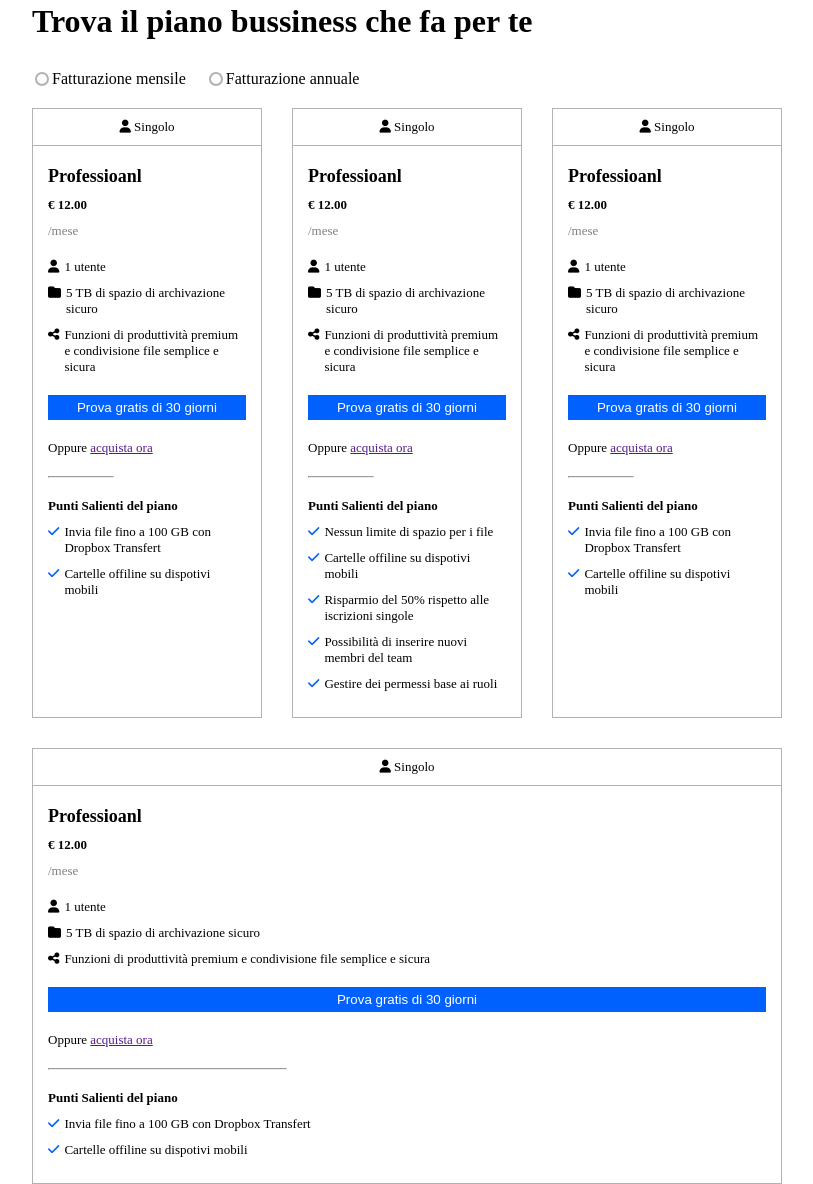
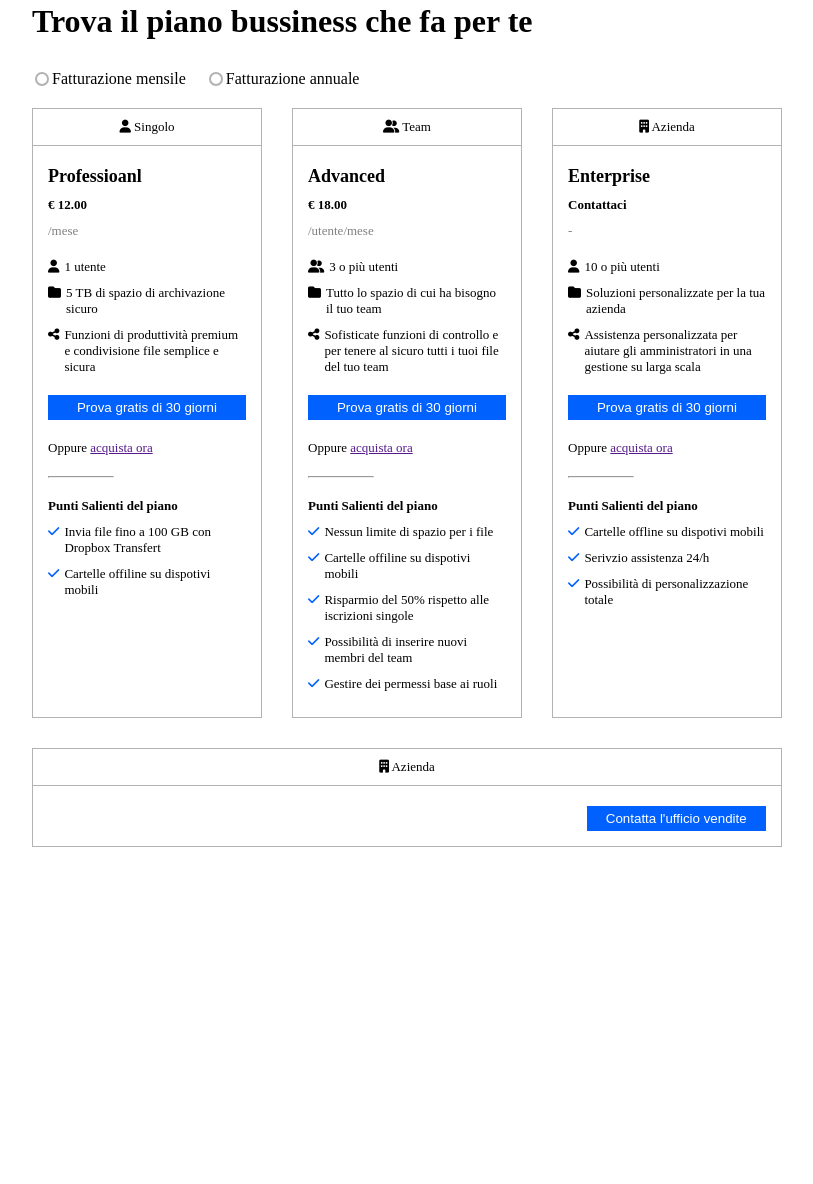
Before and after one commit to asafcastigliano/htmlcss-dropbox, a plain HTML site: page index.html in a window 1280 px wide. Shown: the part 547-1731 px from the top of the page, without its empty margins (233-1046 px from the left). After the commit the page ends 1394 px from the top, so only its background shows below. Drawn offline with Linux system fonts and the light colour scheme.

Commit message:
finirw le prime tre tabelle, inziata la quarta

```diff
--- a/css/style.css
+++ b/css/style.css
@@ -242,3 +242,11 @@ ul{
 .margin-top-30{
     margin-top: 30px;
 }
+
+.col-75{
+    width: 75%;
+}
+
+.col-25{
+    width: 25%;
+}
--- a/index.html
+++ b/index.html
@@ -131,23 +131,23 @@
                 </div>
                 <div class="col-33-20 small border-gray">
                     <div class="div-head text-center">
-                        <i class="fa-solid fa-user"></i> Singolo
+                        <i class="fa-solid fa-user-group"></i> Team
                     </div>
                     <div class="div-body">
-                        <h3>Professioanl</h3>
-                        <p class="margin-bottom-10"><b>&euro; 12.00</b></p>
-                        <p class="color-gray margin-bottom-20">/mese</p>
+                        <h3>Advanced</h3>
+                        <p class="margin-bottom-10"><b>&euro; 18.00</b></p>
+                        <p class="color-gray margin-bottom-20">/utente/mese</p>
                         <div class="display-flex-no-wrap margin-bottom-10">
-                            <div class="margin-5"><i class="fa-solid fa-user"></i></div>
-                            <div class>1 utente</div>
+                            <div class="margin-5"><i class="fa-solid fa-user-group"></i></div>
+                            <div class>3 o più utenti</div>
                         </div>
                         <div class="display-flex-no-wrap margin-bottom-10">
                             <div class="margin-5"><i class="fa-solid fa-folder"></i></div>
-                            <div>5 TB di spazio di archivazione sicuro</div>
+                            <div>Tutto lo spazio di cui ha bisogno il tuo team</div>
                         </div>
                         <div class="display-flex-no-wrap margin-bottom-20">
                             <div class="margin-5"><i class="fa-solid fa-share-nodes"></i></div>
-                            <div>Funzioni di produttività premium e condivisione file semplice e sicura</div>
+                            <div>Sofisticate funzioni di controllo e per tenere al sicuro tutti i tuoi file del tuo team</div>
                         </div>
                         <button class="button-100 margin-bottom-20">Prova gratis di 30 giorni</button>
                         <p class="margin-bottom-20">Oppure <a href="">acquista ora</a></p>
@@ -177,23 +177,23 @@
                 </div>
                 <div class="col-33-20 small border-gray">
                     <div class="div-head text-center">
-                        <i class="fa-solid fa-user"></i> Singolo
+                        <i class="fa-solid fa-building"></i> Azienda
                     </div>
                     <div class="div-body">
-                        <h3>Professioanl</h3>
-                        <p class="margin-bottom-10"><b>&euro; 12.00</b></p>
-                        <p class="color-gray margin-bottom-20">/mese</p>
+                        <h3>Enterprise</h3>
+                        <p class="margin-bottom-10"><b>Contattaci</b></p>
+                        <p class="color-gray margin-bottom-20">-</p>
                         <div class="display-flex-no-wrap margin-bottom-10">
                             <div class="margin-5"><i class="fa-solid fa-user"></i></div>
-                            <div class>1 utente</div>
+                            <div class>10 o più utenti</div>
                         </div>
                         <div class="display-flex-no-wrap margin-bottom-10">
                             <div class="margin-5"><i class="fa-solid fa-folder"></i></div>
-                            <div>5 TB di spazio di archivazione sicuro</div>
+                            <div>Soluzioni personalizzate per la tua azienda</div>
                         </div>
                         <div class="display-flex-no-wrap margin-bottom-20">
                             <div class="margin-5"><i class="fa-solid fa-share-nodes"></i></div>
-                            <div>Funzioni di produttività premium e condivisione file semplice e sicura</div>
+                            <div>Assistenza personalizzata per aiutare gli amministratori in una gestione su larga scala</div>
                         </div>
                         <button class="button-100 margin-bottom-20">Prova gratis di 30 giorni</button>
                         <p class="margin-bottom-20">Oppure <a href="">acquista ora</a></p>
@@ -201,11 +201,15 @@
                         <h4 class="margin-bottom-10">Punti Salienti del piano</h4>
                         <div class="display-flex-no-wrap margin-bottom-10">
                             <div class="margin-5"><i class="fa-solid fa-check color-blue"></i></div>
-                            <div>Invia file fino a 100 GB con Dropbox Transfert</div>
+                            <div>Cartelle offline su dispotivi mobili</div>
                         </div>
                         <div class="display-flex-no-wrap margin-bottom-10">
                             <div class="margin-5"><i class="fa-solid fa-check color-blue"></i></div>
-                            <div>Cartelle offiline su dispotivi mobili</div>
+                            <div>Serivzio assistenza 24/h</div>
+                        </div>
+                        <div class="display-flex-no-wrap margin-bottom-10">
+                            <div class="margin-5"><i class="fa-solid fa-check color-blue"></i></div>
+                            <div>Possibilità di personalizzazione totale</div>
                         </div>
                     </div>
                 </div>
@@ -213,35 +217,12 @@
             <div class="row width-750 margin-top-30">
                 <div class="col-100 border-gray small">
                     <div class="div-head text-center">
-                        <i class="fa-solid fa-user"></i> Singolo
+                        <i class="fa-solid fa-building"></i> Azienda
                     </div>
-                    <div class="div-body">
-                        <h3>Professioanl</h3>
-                        <p class="margin-bottom-10"><b>&euro; 12.00</b></p>
-                        <p class="color-gray margin-bottom-20">/mese</p>
-                        <div class="display-flex-no-wrap margin-bottom-10">
-                            <div class="margin-5"><i class="fa-solid fa-user"></i></div>
-                            <div class>1 utente</div>
-                        </div>
-                        <div class="display-flex-no-wrap margin-bottom-10">
-                            <div class="margin-5"><i class="fa-solid fa-folder"></i></div>
-                            <div>5 TB di spazio di archivazione sicuro</div>
-                        </div>
-                        <div class="display-flex-no-wrap margin-bottom-20">
-                            <div class="margin-5"><i class="fa-solid fa-share-nodes"></i></div>
-                            <div>Funzioni di produttività premium e condivisione file semplice e sicura</div>
-                        </div>
-                        <button class="button-100 margin-bottom-20">Prova gratis di 30 giorni</button>
-                        <p class="margin-bottom-20">Oppure <a href="">acquista ora</a></p>
-                        <div class="col-33 margin-bottom-20"><hr></div>
-                        <h4 class="margin-bottom-10">Punti Salienti del piano</h4>
-                        <div class="display-flex-no-wrap margin-bottom-10">
-                            <div class="margin-5"><i class="fa-solid fa-check color-blue"></i></div>
-                            <div>Invia file fino a 100 GB con Dropbox Transfert</div>
-                        </div>
-                        <div class="display-flex-no-wrap margin-bottom-10">
-                            <div class="margin-5"><i class="fa-solid fa-check color-blue"></i></div>
-                            <div>Cartelle offiline su dispotivi mobili</div>
+                    <div class="div-body display-flex">
+                        <div class="col-75"></div>
+                        <div class="col-25">
+                            <button class="button-100">Contatta l'ufficio vendite</button>
                         </div>
                     </div>
                 </div>
```
